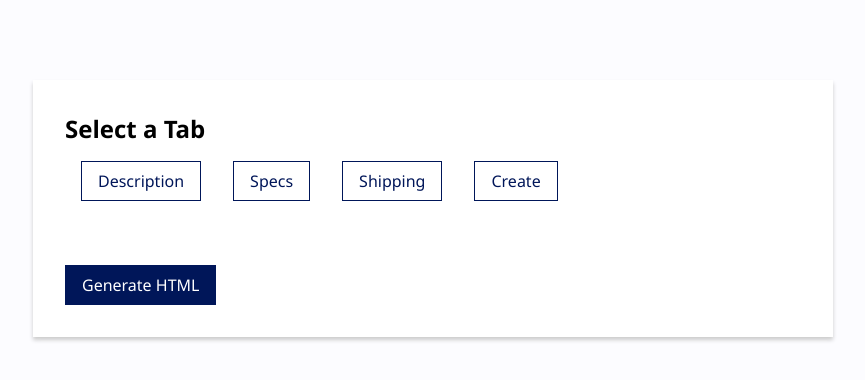
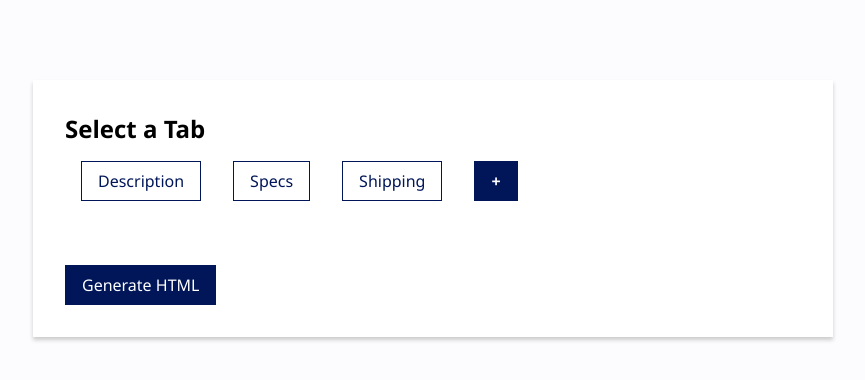
Before and after one commit to bluesangelmusic/listify, a React (Create React App) app: page / in a window 1280 px wide. Shown: the top 380 px of the page, without its empty margins (207-1072 px from the left). Built offline with nearby package versions, Linux system fonts and the light colour scheme.

Commit message:
Improve app styling

```diff
--- a/src/components/app.jsx
+++ b/src/components/app.jsx
@@ -1,4 +1,4 @@
-import React, { useState } from 'react'
+import React, { useState, useEffect } from 'react'
 import styled from 'styled-components'
 import TabSelector from './tab-selector'
 import TabEditor from './tab-editor'
@@ -18,6 +18,10 @@ const App = () => {
   const [activeIndex, setActiveIndex] = useState(0)
   const [html, setHtml] = useState('')
   const [modalShown, setModalShown] = useState(false)
+
+  useEffect(() => {
+    if (activeIndex === 0) setTimeout(() => setActiveTab(null), 200)
+  }, [activeIndex])
 
   const handleTabSelect = id => {
     const selectedTab = tabs.find(tab => tab.id === id)
@@ -151,10 +155,12 @@ function getHtmlFromTabData(tabs) {
 
   .tab-selector {
     padding: 0.5em 1.5em;
+    cursor: pointer;
   }
 
   .tab-selector.active {
     font-weight: bold;
+    cursor: initial;
   }
 
   .tab-content-area {
--- a/src/components/tab-selector.jsx
+++ b/src/components/tab-selector.jsx
@@ -11,7 +11,7 @@ const TabSelector = props => {
           {tab.name}
         </Button>
       ))}
-      <Button onClick={props.create}>Create</Button>
+      <CreateButton onClick={props.create}>+</CreateButton>
     </Wrapper>
   )
 }
@@ -23,4 +23,10 @@ const Button = styled(DefaultButton)`
   margin: 1rem;
 `
 
+const CreateButton = styled(Button)`
+  background: #001659;
+  color: white;
+  font-weight: bold;
+`
+
 export default TabSelector
```
